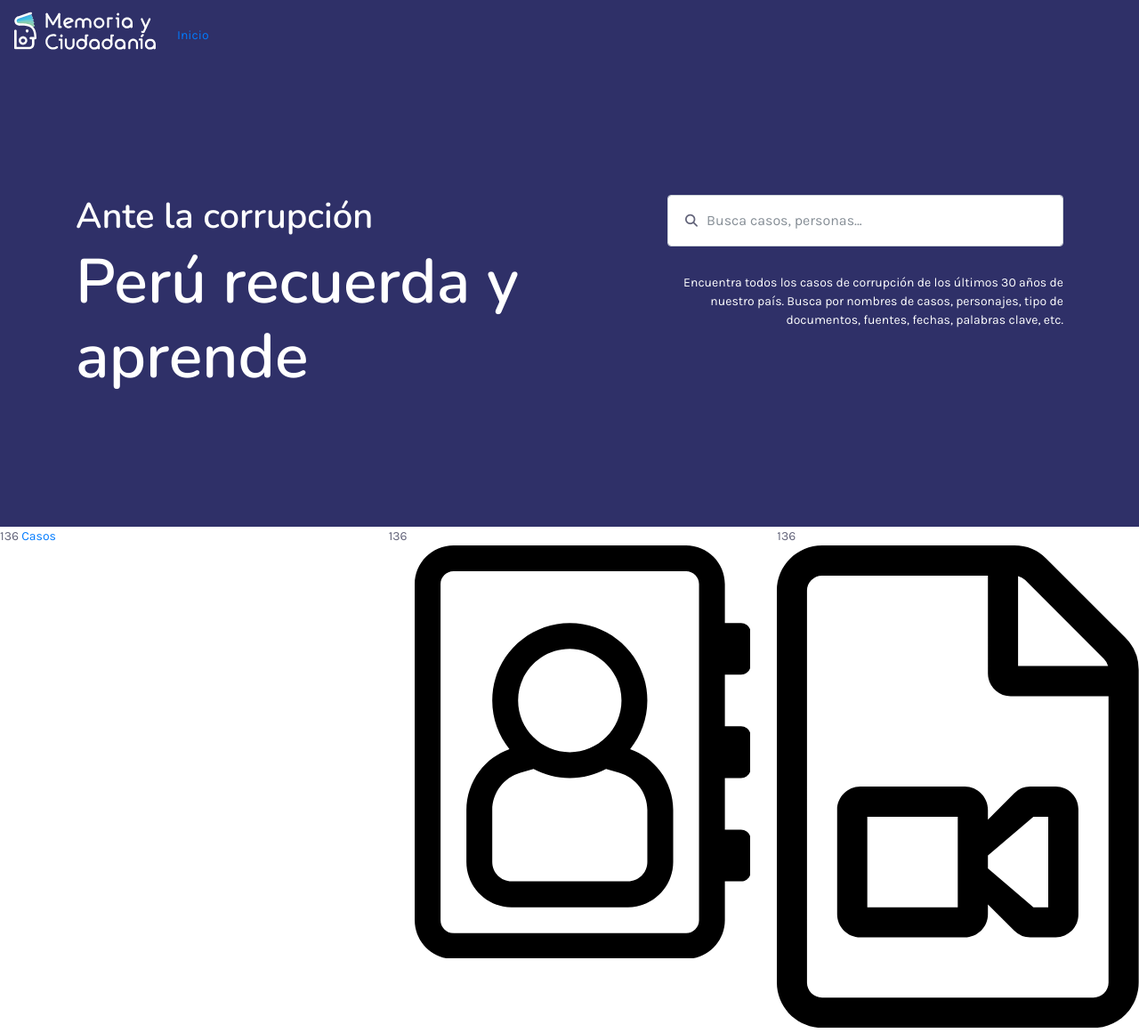
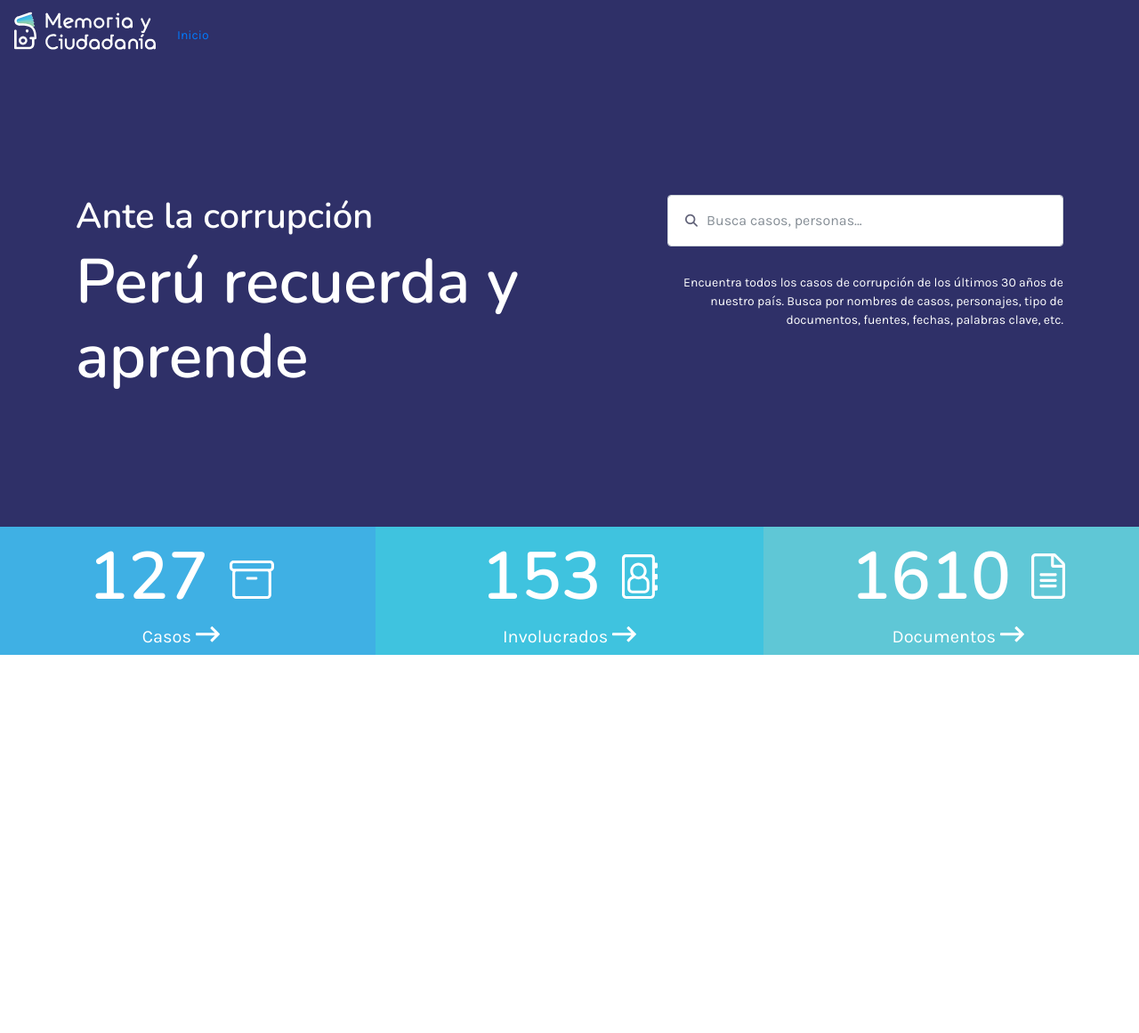
Before and after one commit to camargozzini/memoriayciudadania, a Jekyll site: the page built from index.md, in a window 1280 px wide. Shown: the whole page at 89% size. Built offline with Jekyll 4.4.1, drawn with Linux system fonts in a browser that asks for light colours; nearby versions of some CDN libraries; after the commit the page ends 900 px from its top, so only the background shows below that.

Commit message:
Counter section

```diff
--- a/_includes/counter.html
+++ b/_includes/counter.html
@@ -1,20 +1,44 @@
 <section id="counter">
-  <div class="row">
+  <div class="row text-center">
     <div class="col-4">
-      <span class="number">136</span>
-      <a href="#">Casos</a>
+      <span class="number">127</span>
+      <svg width="50" height="43" viewBox="0 0 50 43" xmlns="http://www.w3.org/2000/svg">
+          <path d="M45.313 0H4.687C2.103 0 0 2.067 0 4.607V7.68C0 9.8 1.467 11.59 3.456 12.123c-.219.54-.331 1.117-.331 1.698v24.572c0 2.54 2.103 4.607 4.688 4.607h34.374c2.585 0 4.688-2.067 4.688-4.607V13.82c0-.581-.112-1.157-.331-1.698C48.533 11.591 50 9.8 50 7.68V4.607C50 2.067 47.897 0 45.312 0zM43.75 38.393c0 .848-.7 1.536-1.563 1.536H7.813c-.863 0-1.563-.688-1.563-1.536V13.82c0-.848.7-1.535 1.563-1.535h34.374c.863 0 1.563.687 1.563 1.535v24.572zm3.125-30.714c0 .848-.7 1.535-1.563 1.535H4.688c-.863 0-1.563-.687-1.563-1.535V4.607c0-.848.7-1.536 1.563-1.536h40.624c.863 0 1.563.688 1.563 1.536V7.68zM30.078 21.5H19.922c-.647 0-1.172-.516-1.172-1.152v-.768c0-.636.525-1.151 1.172-1.151h10.156c.647 0 1.172.515 1.172 1.151v.768c0 .636-.525 1.152-1.172 1.152z" fill-rule="nonzero" fill="#FFF"/>
+      </svg>
+      <h5 class="">
+        <a href="#" class="text-white">Casos
+          <svg width="27" height="18" viewBox="0 0 27 18" xmlns="http://www.w3.org/2000/svg">
+              <path d="M17.803.213L16.62 1.4c-.286.288-.281.756.01 1.038l4.863 4.691H.723c-.4 0-.723.326-.723.727V9.55c0 .401.324.726.723.726h20.77l-4.862 4.692c-.292.282-.297.75-.01 1.037l1.182 1.188c.282.284.74.284 1.022 0l7.94-7.977c.282-.283.282-.743 0-1.027L18.825.213c-.282-.284-.74-.284-1.022 0z" fill="#FFF" fill-rule="evenodd"/>
+          </svg>
+        </a>
+      </h5>
     </div>
     <div class="col-4">
-      <span class="number">136</span>
-      <svg xmlns="http://www.w3.org/2000/svg" viewBox="0 0 448 512">
-          <path d="M298.7 252.22C312.02 235.74 320 214.78 320 192c0-52.93-43.07-96-96-96s-96 43.07-96 96c0 22.78 7.98 43.74 21.3 60.22-14.84 5.23-27.61 14.58-37.17 27.24C101.58 293.45 96 310.11 96 327.64V392c0 30.88 25.12 56 56 56h144c30.88 0 56-25.12 56-56v-64.36c0-17.53-5.58-34.19-16.13-48.18-9.56-12.66-22.33-22.01-37.17-27.24zM224 128c35.35 0 64 28.65 64 64 0 35.465-28.762 64-64 64-35.227 0-64-28.524-64-64 0-35.35 28.65-64 64-64zm96 264c0 13.25-10.75 24-24 24H152c-13.25 0-24-10.75-24-24v-64.36c0-21.44 14.21-40.27 34.81-46.16l16.29-4.65C192.51 283.96 207.79 288 224 288s31.49-4.04 44.9-11.17l16.29 4.65c20.6 5.89 34.81 24.72 34.81 46.16V392zm116-232c6.627 0 12-5.373 12-12v-40c0-6.627-5.373-12-12-12h-20V48c0-26.51-21.49-48-48-48H80C53.49 0 32 21.49 32 48v416c0 26.51 21.49 48 48 48h288c26.51 0 48-21.49 48-48v-48h20c6.627 0 12-5.373 12-12v-40c0-6.627-5.373-12-12-12h-20v-64h20c6.627 0 12-5.373 12-12v-40c0-6.627-5.373-12-12-12h-20v-64h20zm-52 304c0 8.822-7.178 16-16 16H80c-8.822 0-16-7.178-16-16V48c0-8.822 7.178-16 16-16h288c8.822 0 16 7.178 16 16v416z"/>
+      <span class="number">153</span>
+      <svg width="40" height="50" viewBox="0 0 40 50" xmlns="http://www.w3.org/2000/svg">
+          <path d="M25.644 24.63c1.281-1.609 2.048-3.655 2.048-5.88 0-5.169-4.141-9.375-9.23-9.375-5.09 0-9.231 4.206-9.231 9.375 0 2.225.767 4.271 2.048 5.88-1.427.512-2.655 1.425-3.574 2.661-1.015 1.366-1.551 2.993-1.551 4.705v6.285c0 3.016 2.415 5.469 5.384 5.469h13.847c2.969 0 5.384-2.453 5.384-5.469v-6.285c0-1.712-.536-3.339-1.55-4.705-.92-1.236-2.148-2.15-3.575-2.66zM18.462 12.5c3.399 0 6.153 2.798 6.153 6.25 0 3.463-2.765 6.25-6.153 6.25-3.388 0-6.154-2.786-6.154-6.25 0-3.452 2.754-6.25 6.154-6.25zm9.23 25.781c0 1.294-1.033 2.344-2.307 2.344H11.538c-1.274 0-2.307-1.05-2.307-2.344v-6.285c0-2.094 1.366-3.933 3.347-4.508l1.566-.454c1.29.696 2.759 1.091 4.318 1.091 1.558 0 3.027-.395 4.317-1.09l1.566.453c1.981.575 3.347 2.414 3.347 4.508v6.285zm11.154-22.656c.637 0 1.154-.525 1.154-1.172v-3.906c0-.647-.517-1.172-1.154-1.172h-1.923V4.687C36.923 2.1 34.857 0 32.308 0H4.615C2.066 0 0 2.099 0 4.688v40.624C0 47.903 2.066 50 4.615 50h27.693c2.549 0 4.615-2.099 4.615-4.688v-4.687h1.923c.637 0 1.154-.525 1.154-1.172v-3.906c0-.647-.517-1.172-1.154-1.172h-1.923v-6.25h1.923c.637 0 1.154-.525 1.154-1.172v-3.906c0-.647-.517-1.172-1.154-1.172h-1.923v-6.25h1.923zm-5 29.688c0 .861-.69 1.562-1.538 1.562H4.615c-.848 0-1.538-.701-1.538-1.563V4.688c0-.862.69-1.563 1.538-1.563h27.693c.848 0 1.538.701 1.538 1.563v40.624z" fill="#FFF" fill-rule="evenodd"/>
       </svg>
+      <h5 class="">
+        <a href="#" class="text-white">Involucrados
+          <svg width="27" height="18" viewBox="0 0 27 18" xmlns="http://www.w3.org/2000/svg">
+              <path d="M17.803.213L16.62 1.4c-.286.288-.281.756.01 1.038l4.863 4.691H.723c-.4 0-.723.326-.723.727V9.55c0 .401.324.726.723.726h20.77l-4.862 4.692c-.292.282-.297.75-.01 1.037l1.182 1.188c.282.284.74.284 1.022 0l7.94-7.977c.282-.283.282-.743 0-1.027L18.825.213c-.282-.284-.74-.284-1.022 0z" fill="#FFF" fill-rule="evenodd"/>
+          </svg>
+        </a>
+      </h5>
     </div>
     <div class="col-4">
-      <span class="number">136</span>
-      <svg xmlns="http://www.w3.org/2000/svg" viewBox="0 0 384 512">
-          <path d="M224 280.593C224 267.01 212.989 256 199.407 256H88.593C75.011 256 64 267.01 64 280.593v110.815C64 404.99 75.011 416 88.593 416h110.814C212.989 416 224 404.99 224 391.407V381l27.971 27.971a23.998 23.998 0 0 0 16.97 7.029H296c13.255 0 24-10.745 24-24V280c0-13.255-10.745-24-24-24h-27.059a24.003 24.003 0 0 0-16.97 7.029L224 291v-10.407zM192 384H96v-96h96v96zm80.255-96H288v96h-15.745L224 342.826v-13.652L272.255 288zm97.686-190.059l-83.883-83.882A47.996 47.996 0 0 0 252.118 0H48C21.49 0 0 21.49 0 48v416c0 26.51 21.49 48 48 48h288c26.51 0 48-21.49 48-48V131.882a48 48 0 0 0-14.059-33.941zM256 32.491a15.888 15.888 0 0 1 7.432 4.195l83.882 83.882a15.882 15.882 0 0 1 4.195 7.431H256V32.491zM352 464c0 8.837-7.164 16-16 16H48c-8.836 0-16-7.163-16-16V48c0-8.837 7.164-16 16-16h176v104c0 13.255 10.745 24 24 24h104v304z"/>
+      <span class="number">1610</span>
+      <svg width="38" height="51" viewBox="0 0 38 51" xmlns="http://www.w3.org/2000/svg">
+          <path d="M36.596 9.827l-8.298-8.336C27.408.596 26.2.089 24.944.089H4.757C2.136.1.009 2.236.009 4.87v41.337c0 2.633 2.127 4.77 4.748 4.77h28.486c2.621 0 4.748-2.137 4.748-4.77v-33c0-1.262-.505-2.484-1.395-3.379zm-2.235 2.256c.207.209.346.457.415.735H25.33v-9.49c.277.07.524.21.732.418l8.299 8.337zm-1.118 35.712H4.757c-.87 0-1.583-.715-1.583-1.59V4.87c0-.874.713-1.59 1.583-1.59h17.408v10.334c0 1.322 1.058 2.385 2.374 2.385h10.287v30.208c0 .874-.713 1.59-1.583 1.59zM28.495 23.55v.795c0 .656-.534 1.192-1.187 1.192H10.692c-.653 0-1.187-.536-1.187-1.192v-.795c0-.656.534-1.192 1.187-1.192h16.616c.653 0 1.187.536 1.187 1.192zm0 6.36v.794c0 .656-.534 1.193-1.187 1.193H10.692c-.653 0-1.187-.537-1.187-1.193v-.795c0-.655.534-1.192 1.187-1.192h16.616c.653 0 1.187.537 1.187 1.192zm0 6.359v.795c0 .656-.534 1.192-1.187 1.192H10.692c-.653 0-1.187-.536-1.187-1.192v-.795c0-.656.534-1.193 1.187-1.193h16.616c.653 0 1.187.537 1.187 1.193z" fill="#FFF" fill-rule="evenodd"/>
       </svg>
+      <h5 class="">
+        <a href="#" class="text-white">Documentos
+          <svg width="27" height="18" viewBox="0 0 27 18" xmlns="http://www.w3.org/2000/svg">
+              <path d="M17.803.213L16.62 1.4c-.286.288-.281.756.01 1.038l4.863 4.691H.723c-.4 0-.723.326-.723.727V9.55c0 .401.324.726.723.726h20.77l-4.862 4.692c-.292.282-.297.75-.01 1.037l1.182 1.188c.282.284.74.284 1.022 0l7.94-7.977c.282-.283.282-.743 0-1.027L18.825.213c-.282-.284-.74-.284-1.022 0z" fill="#FFF" fill-rule="evenodd"/>
+          </svg>
+        </a>
+      </h5>
+
     </div>
   </div>
 </section>
--- a/css/main.scss
+++ b/css/main.scss
@@ -52,3 +52,24 @@ section#search {
 #search #search-input, #search .hint {
   padding: 16px 43px;
 }
+
+// counter
+
+.number {
+  font-size: 75px;
+  font-family: $font-nunito;
+  color: white;
+  margin-right: 20px;
+}
+
+#counter .col-4:first-child {
+  background: $lightblue-one;
+}
+
+#counter .col-4:nth-child(2) {
+  background: $lightblue-two;
+}
+
+#counter .col-4:nth-child(3) {
+  background: $lightblue-three;
+}
```
